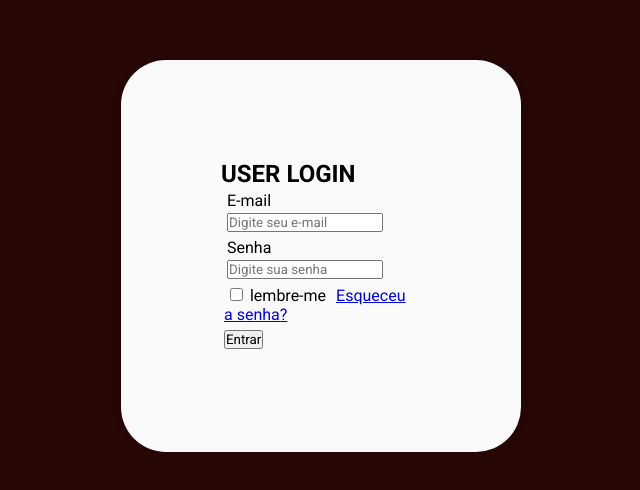
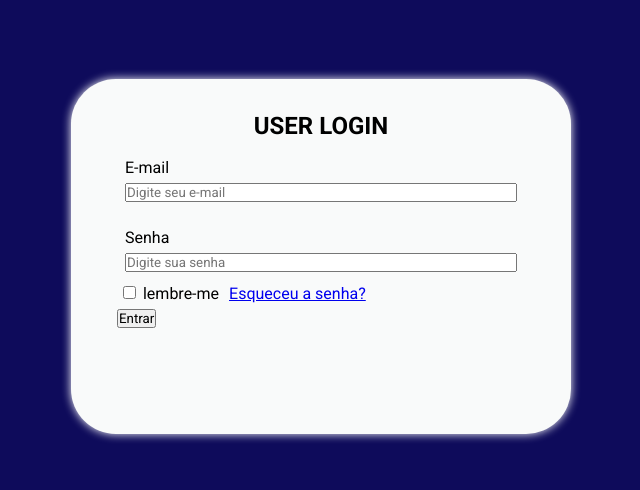
Before and after one commit to csraul01/Praticando, a plain HTML site: page Login/Index.html in a window 1280 px wide. Shown: the part 150-640 px from the top of the page, without its empty margins (319-959 px from the left). Drawn offline with Linux system fonts and the light colour scheme.

Commit message:
Trabalhando com css

```diff
--- a/Login/Style.css
+++ b/Login/Style.css
@@ -7,7 +7,7 @@
 
 body{
         font-family: 'Roboto', sans-serif;
-        background-color: #270606;
+        background-color: #0e0b5b;
         display: flex;
         justify-content: center;
         align-items: center;
@@ -15,9 +15,28 @@ body{
 }
 
 .tela-de-login{
-        width: 400px;
-        background-color: #fbfafa;
-        padding: 97px;
+        width: 500px;
+        background-color: #f9fafa;
         border-radius: 45px;
-        box-shadow: 0 0 10px rgba(2, 2, 2, 0.1);
+        box-shadow: 0 0 10px rgb(255, 255, 255);
+        padding: 30px 40px 100px 40px;
+        opacity: 1.0;
 }
+
+h2{
+        text-align: center;
+}
+
+.login{
+        display: flex;
+        flex-direction: column;
+        padding: 5px;
+        margin-top: 10px;
+}
+
+.senha{
+        display: flex;
+        flex-direction: column;
+        padding: 5px;
+        margin-top: 10px;
+}
```
